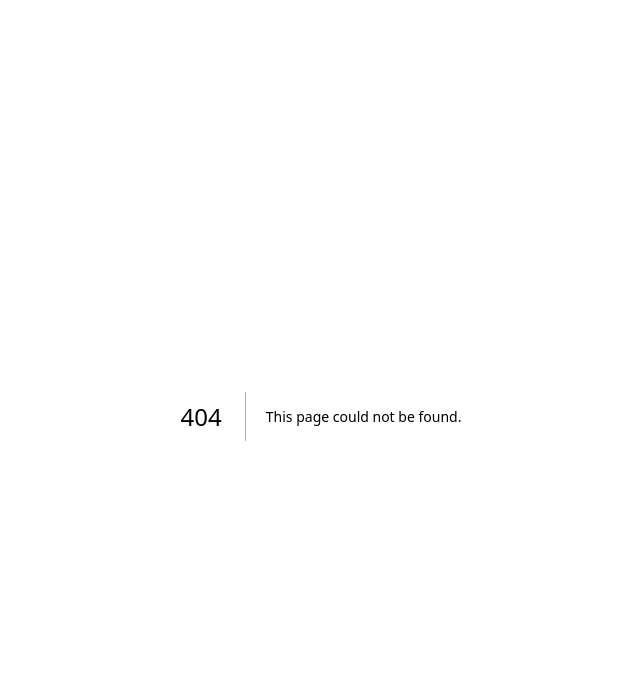
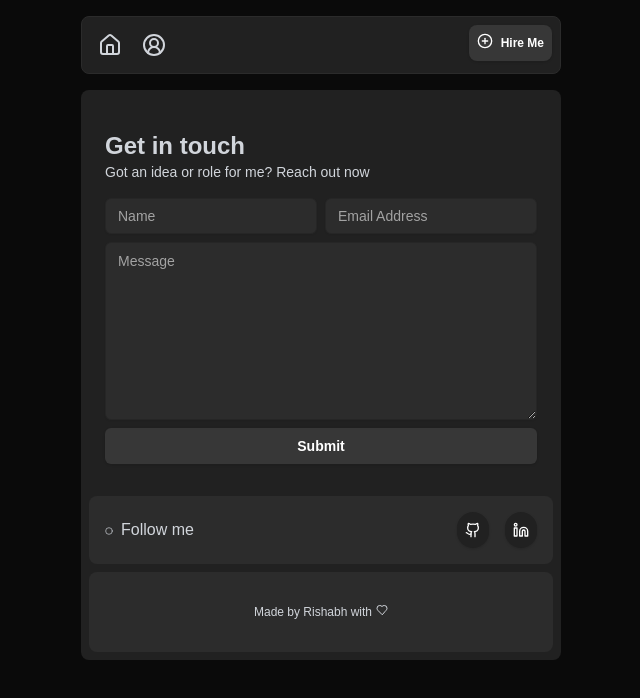
Before and after one commit to notrishabh/boring-portfolio, a Next.js app: page /contact in a window 1280 px wide. Before the commit this address had no page. Shown: the top 698 px of the page, without its empty margins (319-959 px from the left). Built offline with nearby package versions, Linux system fonts and the light colour scheme; no server answers.

Commit message:
ADD: Contact page

```diff
--- /dev/null
+++ b/app/contact/layout.tsx
@@ -0,0 +1,16 @@
+export const metadata = {
+  title: 'Next.js',
+  description: 'Generated by Next.js',
+}
+
+export default function RootLayout({
+  children,
+}: {
+  children: React.ReactNode
+}) {
+  return (
+    <html lang="en">
+      <body>{children}</body>
+    </html>
+  )
+}
--- /dev/null
+++ b/app/contact/page.tsx
@@ -0,0 +1,86 @@
+"use client";
+import React from "react";
+import emailjs from "emailjs-com";
+import { Input } from "@/components/ui/input";
+import { Textarea } from "@/components/ui/textarea";
+import { Button } from "@/components/ui/button";
+import Header from "@/components/header";
+import Footer from "@/components/footer";
+
+const SERVICE_ID = process.env.NEXT_PUBLIC_SERVICE_ID;
+const TEMPLATE_ID = process.env.NEXT_PUBLIC_TEMPLATE_ID;
+const PUBLIC_KEY = process.env.NEXT_PUBLIC_PUBLIC_KEY;
+
+const ContactForm = () => {
+  // eslint-disable-next-line @typescript-eslint/no-explicit-any
+  const handleOnSubmit = (e: any) => {
+    e.preventDefault();
+    if (!SERVICE_ID || !TEMPLATE_ID || !PUBLIC_KEY) {
+      console.log("Invalid env keys");
+      return;
+    }
+    emailjs.sendForm(SERVICE_ID, TEMPLATE_ID, e.target, PUBLIC_KEY).then(
+      (result) => {
+        console.log(result.text);
+        alert("Message Sent Successfully");
+      },
+      (error) => {
+        console.log(error.text);
+        alert("Something went wrong!");
+      },
+    );
+    e.target.reset();
+  };
+  return (
+    <section>
+      <Header />
+      <div className="mt-4 bg-mainbg rounded-lg p-2 text-gray-300">
+        <form onSubmit={handleOnSubmit} className="py-8 px-4">
+          <h1 className="text-2xl font-semibold">Get in touch</h1>
+          <h2 className="text-sm">Got an idea or role for me? Reach out now</h2>
+          <div className="mt-4">
+            <div className="flex gap-2 mb-2">
+              <Input
+                type="text"
+                id="from_name"
+                name="from_name"
+                placeholder="Name"
+                className="bg-medbg"
+                required
+              />
+
+              <Input
+                type="email"
+                id="from_email"
+                name="from_email"
+                placeholder="Email Address"
+                className="bg-medbg"
+                required
+              />
+            </div>
+
+            <div>
+              <Textarea
+                name="message"
+                rows={8}
+                cols={30}
+                placeholder="Message"
+                className="bg-medbg"
+                required
+              />
+            </div>
+            <Button
+              type="submit"
+              className="w-full bg-secondbg text-white font-semibold mt-2 hover:bg-medbg"
+            >
+              Submit
+            </Button>
+          </div>
+        </form>
+        <Footer />
+      </div>
+    </section>
+  );
+};
+
+export default ContactForm;
--- a/app/layout.tsx
+++ b/app/layout.tsx
@@ -26,7 +26,7 @@ export default function RootLayout({
   return (
     <html lang="en">
       <body
-        className={`${geistSans.variable} ${geistMono.variable} antialiased md:max-w-[75vw] lg:max-w-[30vw] mx-auto dark p-4`}
+        className={`${geistSans.variable} ${geistMono.variable} antialiased md:max-w-[75vw] lg:max-w-[50vw] xl:max-w-[40vw] mx-auto dark p-4`}
       >
         {children}
       </body>
--- a/app/page.tsx
+++ b/app/page.tsx
@@ -1,3 +1,4 @@
+import Footer from "@/components/footer";
 import Header from "@/components/header";
 import { Avatar, AvatarFallback, AvatarImage } from "@/components/ui/avatar";
 import { Button } from "@/components/ui/button";
@@ -7,10 +8,8 @@ import {
   Circle,
   CirclePlus,
   Copy,
-  Github,
-  Heart,
-  Linkedin,
 } from "lucide-react";
+import Link from "next/link";
 
 export default function Home() {
   return (
@@ -24,11 +23,14 @@ export default function Home() {
             <p className="text-sm">Currently working at Deloitte.</p>
             <div className="flex gap-4 mt-4">
               <Button
+                asChild
                 size="sm"
-                className="p-2 text-xs font-semibold bg-secondbg text-white rounded-md hover:bg-mainbg"
+                className="p-2 text-xs font-semibold bg-secondbg text-white rounded-md hover:bg-medbg"
               >
-                <CirclePlus className="mb-1" />
-                Hire Me
+                <Link href="/contact">
+                  <CirclePlus className="mb-1" />
+                  Hire Me
+                </Link>
               </Button>
               <Button
                 variant="ghost"
@@ -176,11 +178,14 @@ export default function Home() {
           <p>Creating awesome user experiences</p>
           <div className="flex gap-4">
             <Button
+              asChild
               size="sm"
-              className="p-2 mt-2 text-xs font-semibold bg-secondbg text-white rounded-md hover:bg-mainbg"
+              className="p-2 mt-2 text-xs font-semibold bg-secondbg text-white rounded-md hover:bg-medbg"
             >
-              <CirclePlus className="mb-1" />
-              Hire Me
+              <Link href="/contact">
+                <CirclePlus className="mb-1" />
+                Hire Me
+              </Link>
             </Button>
             <Button
               variant="ghost"
@@ -192,19 +197,7 @@ export default function Home() {
             </Button>
           </div>
         </div>
-        <div className="bg-medbg p-4 flex items-center justify-between rounded-lg">
-          <h1 className="flex gap-2 items-baseline">
-            <Circle className="w-2 h-2" />
-            Follow me
-          </h1>
-          <div className="flex gap-4">
-            <Github />
-            <Linkedin />
-          </div>
-        </div>
-        <div className="mt-2 bg-medbg flex justify-center items-center p-8 rounded-lg text-xs gap-1">
-          Made by Rishabh with <Heart className="w-3 h-3 mb-1" />
-        </div>
+        <Footer />
       </section>
     </section>
   );
--- /dev/null
+++ b/components/footer.tsx
@@ -0,0 +1,37 @@
+import { Circle, Github, Heart, Linkedin } from "lucide-react";
+import { Button } from "./ui/button";
+import Link from "next/link";
+
+export default function Footer() {
+  return (
+    <section>
+      <div className="bg-medbg p-4 flex items-center justify-between rounded-lg">
+        <h1 className="flex gap-2 items-baseline">
+          <Circle className="w-2 h-2" />
+          Follow me
+        </h1>
+        <div className="flex gap-4">
+          <Button
+            asChild
+            className="p-2 w-full bg-mainbg text-white hover:bg-secondbg rounded-full"
+          >
+            <Link href="https://github.com/notrishabh" target="_blank">
+              <Github />
+            </Link>
+          </Button>
+          <Button
+            asChild
+            className="p-2 w-full bg-mainbg text-white hover:bg-secondbg rounded-full"
+          >
+            <Link href="https://www.linkedin.com/in/rishabh107" target="_blank">
+              <Linkedin />
+            </Link>
+          </Button>
+        </div>
+      </div>
+      <div className="mt-2 bg-medbg flex justify-center items-center p-8 rounded-lg text-xs gap-1">
+        Made by Rishabh with <Heart className="w-3 h-3 mb-1" />
+      </div>
+    </section>
+  );
+}
--- a/components/header.tsx
+++ b/components/header.tsx
@@ -31,9 +31,14 @@ export default function Header() {
         </NavigationMenuList>
       </NavigationMenu>
       <div>
-        <Button className="p-2 text-xs font-semibold bg-secondbg text-white rounded-lg hover:bg-mainbg">
-          <CirclePlus className="mb-1" />
-          Hire Me
+        <Button
+          asChild
+          className="p-2 text-xs font-semibold bg-secondbg text-white rounded-lg hover:bg-medbg"
+        >
+          <Link href="/contact">
+            <CirclePlus className="mb-1" />
+            Hire Me
+          </Link>
         </Button>
       </div>
     </section>
--- /dev/null
+++ b/components/ui/input.tsx
@@ -0,0 +1,22 @@
+import * as React from "react"
+
+import { cn } from "@/lib/utils"
+
+const Input = React.forwardRef<HTMLInputElement, React.ComponentProps<"input">>(
+  ({ className, type, ...props }, ref) => {
+    return (
+      <input
+        type={type}
+        className={cn(
+          "flex h-9 w-full rounded-md border border-input bg-transparent px-3 py-1 text-base shadow-sm transition-colors file:border-0 file:bg-transparent file:text-sm file:font-medium file:text-foreground placeholder:text-muted-foreground focus-visible:outline-none focus-visible:ring-1 focus-visible:ring-ring disabled:cursor-not-allowed disabled:opacity-50 md:text-sm",
+          className
+        )}
+        ref={ref}
+        {...props}
+      />
+    )
+  }
+)
+Input.displayName = "Input"
+
+export { Input }
--- /dev/null
+++ b/components/ui/textarea.tsx
@@ -0,0 +1,22 @@
+import * as React from "react"
+
+import { cn } from "@/lib/utils"
+
+const Textarea = React.forwardRef<
+  HTMLTextAreaElement,
+  React.ComponentProps<"textarea">
+>(({ className, ...props }, ref) => {
+  return (
+    <textarea
+      className={cn(
+        "flex min-h-[60px] w-full rounded-md border border-input bg-transparent px-3 py-2 text-base shadow-sm placeholder:text-muted-foreground focus-visible:outline-none focus-visible:ring-1 focus-visible:ring-ring disabled:cursor-not-allowed disabled:opacity-50 md:text-sm",
+        className
+      )}
+      ref={ref}
+      {...props}
+    />
+  )
+})
+Textarea.displayName = "Textarea"
+
+export { Textarea }
--- a/package.json
+++ b/package.json
@@ -14,6 +14,7 @@
     "@radix-ui/react-slot": "^1.1.1",
     "class-variance-authority": "^0.7.1",
     "clsx": "^2.1.1",
+    "emailjs-com": "^3.2.0",
     "lucide-react": "^0.474.0",
     "next": "14.2.16",
     "react": "^18",
```
Also changed, not shown: 2 other files (tests, documents, lock files or other folders).
